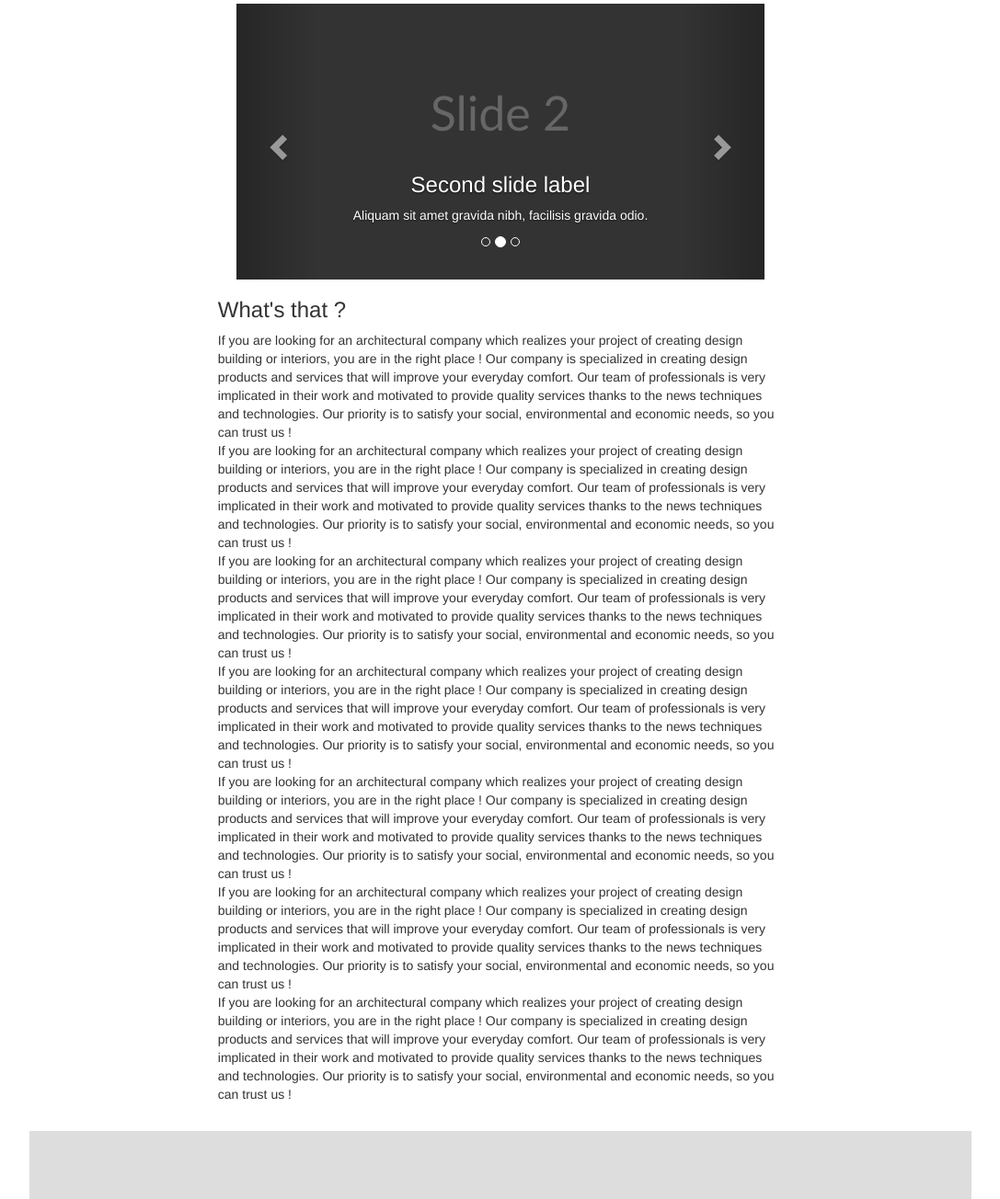
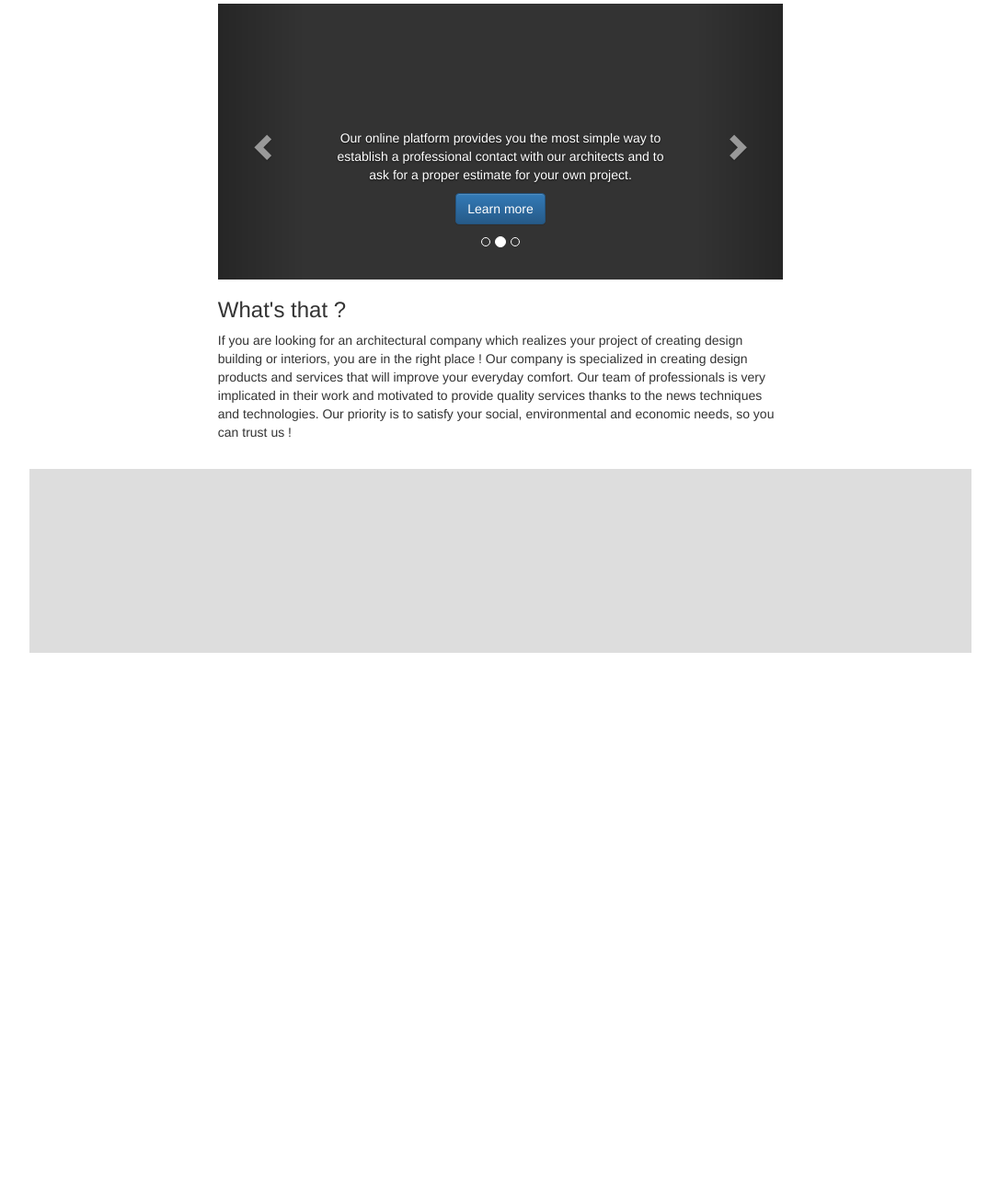
Before and after one commit to BenjaminDuv/webpage, a website: page app/index.html in a window 1280 px wide. Shown: the part 136-1440 px from the top of the page at 92% size, without its empty margins (96-1183 px from the left). After the commit the page ends 846 px from the top, so only its background shows below. Drawn offline with nearby package versions, Linux system fonts and the light colour scheme; files that its build step writes are made by us from their sources.

Commit message:
Update Carousel

```diff
--- a/app/index.html
+++ b/app/index.html
@@ -34,7 +34,7 @@
 <!-- Logo -->
   <img src="images/logo_transparent.gif" class="logo_header">
 
-  <div class="title"> LONDON ARCHITECTURAL AND DESIGN CENTRE </div>
+  <div class="title"> LONDON ARCHITECTURE AND DESIGN CENTRE </div>
 
   <!-- Group of buttons -->
   <div class="btn_header">
@@ -58,28 +58,33 @@
         </ol>
        <!-- Carousel items -->
         <div class="carousel-inner">
+
             <div class="active item">
-                <h2>Slide 1</h2>
+
+                <div class="container">
                   <div class="carousel-caption">
-                  <h3>First slide label</h3>
-                  <p>Lorem ipsum dolor sit amet, consectetur adipiscing elit.</p>
+                      <p>We draw from the beginning to the achievement high quality projects of buildings and interiors.</p>
                   </div>
                 </div>
+
+            </div>
+
             <div class="item">
-                <h2>Slide 2</h2>
+                  <div class="container">
                   <div class="carousel-caption">
-                  <h3>Second slide label</h3>
-                  <p>Aliquam sit amet gravida nibh, facilisis gravida odio.</p>
-                </div>
-            </div>
-            <div class="item">
-                <h2>Slide 3</h2>
-                <div class="carousel-caption">
-                  <h3>Third slide label</h3>
-                  <p>Praesent commodo cursus magna, vel scelerisque nisl consectetur.</p>
+                      <p>Our online platform provides you the most simple way to establish a professional contact with our architects and to ask for a proper estimate for your own project. </p>
+                      <p><a class="btn btn-large btn-primary" href="#">Learn more</a></p>
                   </div>
                 </div>
             </div>
+
+            <div class="item">
+                  <div class="container">
+                  <img src="images/slide3.jpg">
+                </div>
+            </div>
+        </div>
+
         <!-- Carousel nav -->
         <a class="carousel-control left" href="#myCarousel" data-slide="prev">
             <span class="glyphicon glyphicon-chevron-left"></span>
@@ -110,63 +115,6 @@ Our team of professionals is very implicated in their work and motivated to prov
 
   Our priority is to satisfy your social, environmental and economic needs, so you can trust us !
   </div>
-
-<div>
-  If you are looking for an architectural company which realizes your project of creating design building or interiors, you are in the right place !
-
-Our company is specialized in creating design products and services that will improve your everyday comfort.
-
-Our team of professionals is very implicated in their work and motivated to provide quality services thanks to the news techniques and technologies.
-
-Our priority is to satisfy your social, environmental and economic needs, so you can trust us !
-</div>
-<div>
-  If you are looking for an architectural company which realizes your project of creating design building or interiors, you are in the right place !
-
-Our company is specialized in creating design products and services that will improve your everyday comfort.
-
-Our team of professionals is very implicated in their work and motivated to provide quality services thanks to the news techniques and technologies.
-
-Our priority is to satisfy your social, environmental and economic needs, so you can trust us !
-</div>
-<div>
-  If you are looking for an architectural company which realizes your project of creating design building or interiors, you are in the right place !
-
-Our company is specialized in creating design products and services that will improve your everyday comfort.
-
-Our team of professionals is very implicated in their work and motivated to provide quality services thanks to the news techniques and technologies.
-
-Our priority is to satisfy your social, environmental and economic needs, so you can trust us !
-</div>
-<div>
-  If you are looking for an architectural company which realizes your project of creating design building or interiors, you are in the right place !
-
-Our company is specialized in creating design products and services that will improve your everyday comfort.
-
-Our team of professionals is very implicated in their work and motivated to provide quality services thanks to the news techniques and technologies.
-
-Our priority is to satisfy your social, environmental and economic needs, so you can trust us !
-</div>
-<div>
-  If you are looking for an architectural company which realizes your project of creating design building or interiors, you are in the right place !
-
-Our company is specialized in creating design products and services that will improve your everyday comfort.
-
-Our team of professionals is very implicated in their work and motivated to provide quality services thanks to the news techniques and technologies.
-
-Our priority is to satisfy your social, environmental and economic needs, so you can trust us !
-</div>
-<div>
-  If you are looking for an architectural company which realizes your project of creating design building or interiors, you are in the right place !
-
-Our company is specialized in creating design products and services that will improve your everyday comfort.
-
-Our team of professionals is very implicated in their work and motivated to provide quality services thanks to the news techniques and technologies.
-
-Our priority is to satisfy your social, environmental and economic needs, so you can trust us !
-</div>
-
-
 </div>
 
 <!-- FOOTER -->
--- a/app/styles/main.css
+++ b/app/styles/main.css
@@ -2,6 +2,8 @@
 body {
   width: 100%;
   height: 100%;
+  min-width: 850px;
+  width: auto !important;
   padding-right: 10%;
   padding-left: 10%;
 }
@@ -58,7 +60,7 @@ h2{
 }
 
 
-/*CAROUSEL*/
+/************** CAROUSEL **************/
 .item{
     background: #333;
     text-align: center;
@@ -66,15 +68,21 @@ h2{
 }
 .carousel{
     position: relative;
+
     margin-top: 40px;
 }
-.bs-example{
-  margin: 20px;
+
+.carousel img{
+  position: absolute;
+  left: 0;
+  width: 100%;
+  height: 300px;
+
 }
 
-.slide3{
-  height: 100%;
-  width: 100%;
+.img-slide3{
+  width: 50%;
+
 }
 
 /*CONTENT*/
@@ -97,10 +105,6 @@ h2{
 
 }
 
-
-
-
-
 a{
   text-decoration: none;
   color: #DDDDDD;
```
Lines whose indentation alone changed are shown as unchanged.
